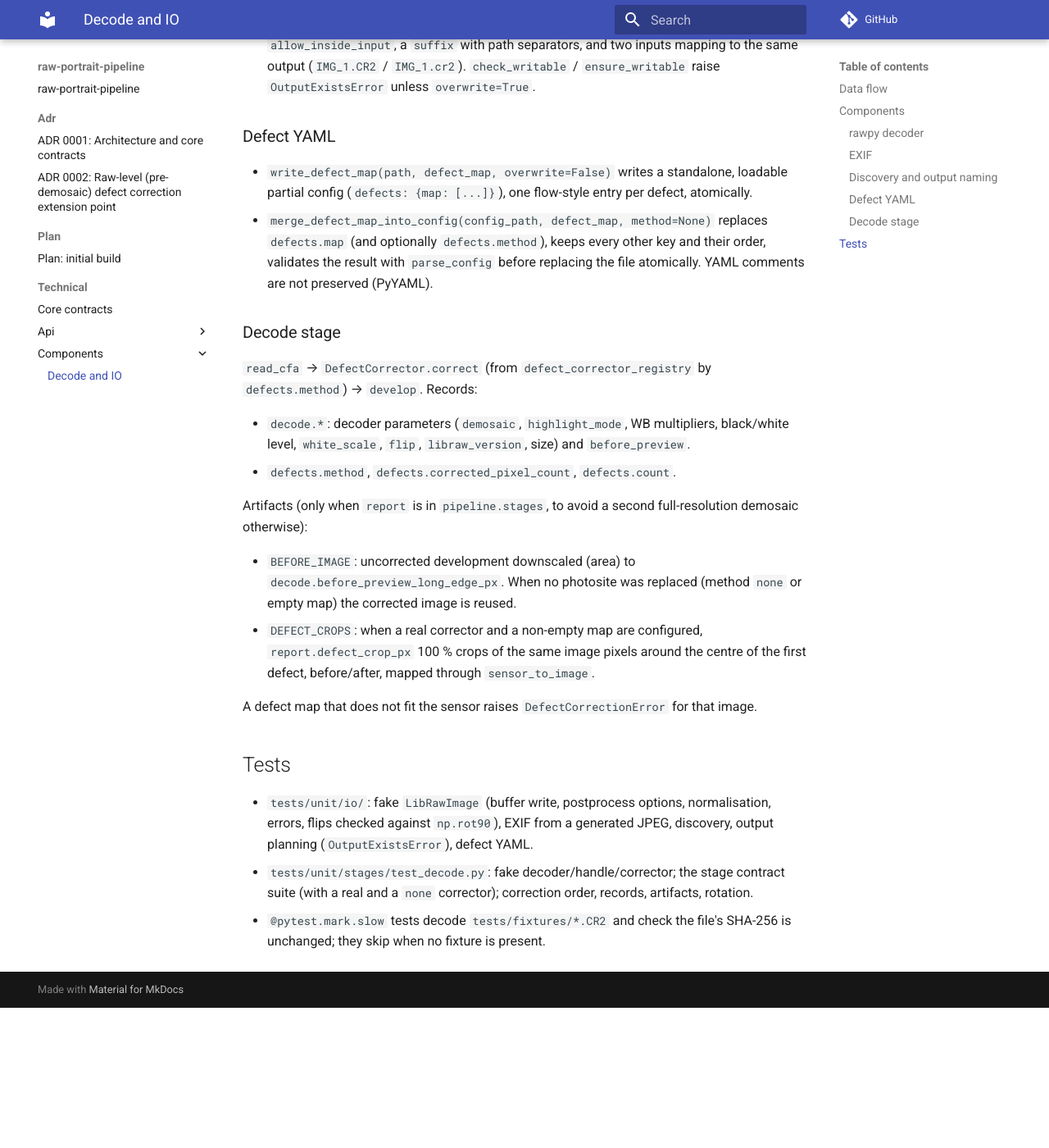
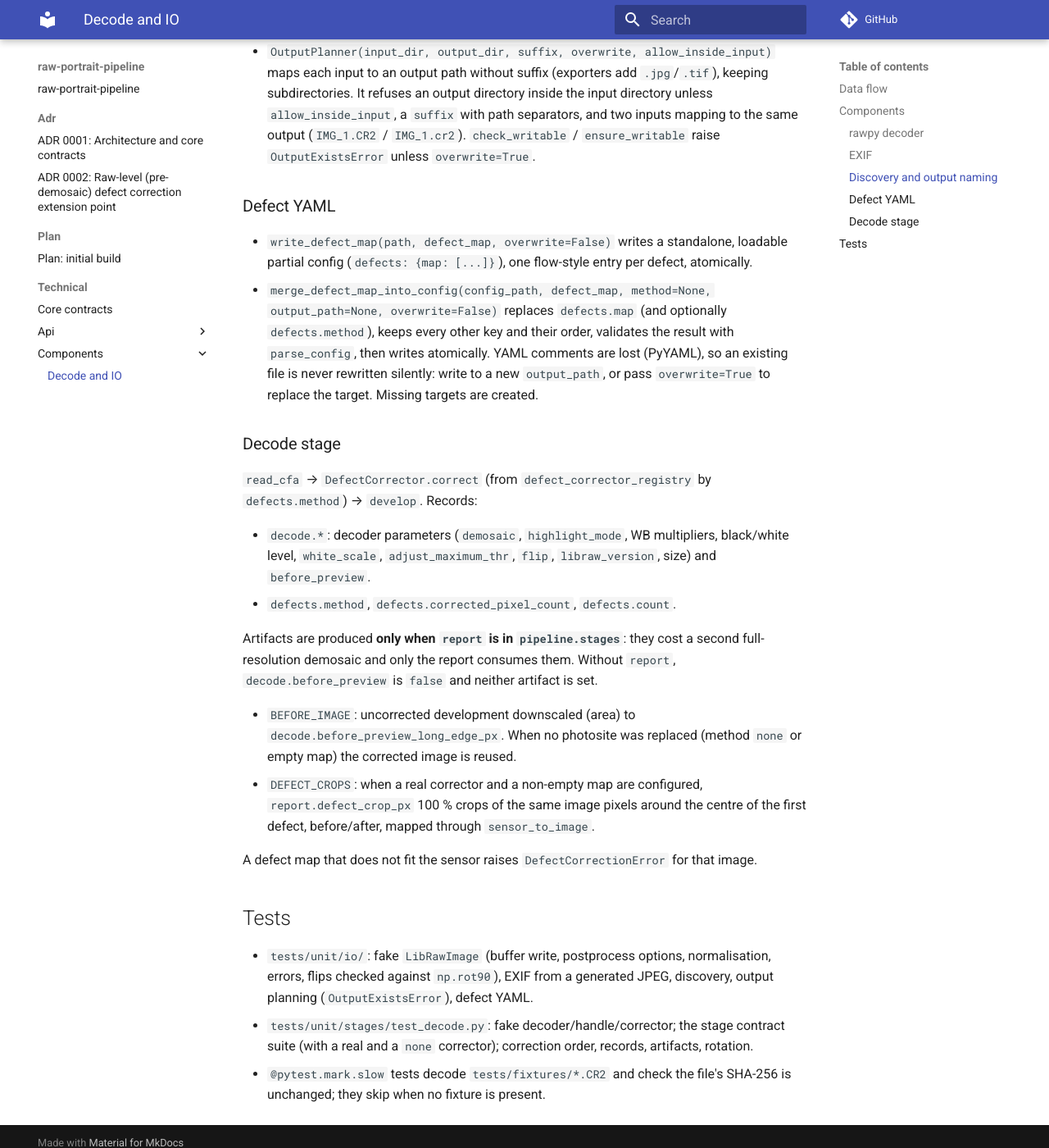
Before and after one commit to emiliano-f/raw-portrait-pipeline, an MkDocs documentation site: the page built from docs/technical/components/decode-io.md, in a window 1280 px wide and 1400 px high, scrolled down 1863 px. Shown: the whole window at 82% size. Built offline with MkDocs 1.6.1 and Material for MkDocs 9.7.7, drawn with Linux system fonts in a browser that asks for light colours; comment, search, counter and statistics services are not loaded; before the commit the page ends 3092 px from its top, so only the background shows below that; some of the changed text lies outside the part shown.

Commit message:
Never rewrite an existing config silently on defect-map merge; record adjust_maximum_thr

```diff
--- a/docs/technical/components/decode-io.md
+++ b/docs/technical/components/decode-io.md
@@ -39,6 +39,9 @@ flowchart LR
   LibRaw's default `user_flip` (camera orientation). The file on disk is never
   written; each `develop` overwrites the whole buffer, so developing the
   corrected and the uncorrected CFA from the same handle is safe.
+- **No per-image maximum**: `adjust_maximum_thr=0` stops LibRaw from lowering
+  the white level to the brightest value found in each file, so 1.0 means the
+  sensor white level in every image (recorded as `decode.adjust_maximum_thr`).
 - **Normalisation**: the 16-bit output is divided by 65535, so 1.0 is the white
   level of the least-amplified channel after black subtraction and WB. With
   `highlight_mode: clip` LibRaw normalises the WB multipliers by their minimum,
@@ -79,10 +82,13 @@ version is present). Unreadable metadata logs a warning and yields an empty
 - `write_defect_map(path, defect_map, overwrite=False)` writes a standalone,
   loadable partial config (`defects: {map: [...]}`), one flow-style entry per
   defect, atomically.
-- `merge_defect_map_into_config(config_path, defect_map, method=None)` replaces
-  `defects.map` (and optionally `defects.method`), keeps every other key and
-  their order, validates the result with `parse_config` before replacing the
-  file atomically. YAML comments are not preserved (PyYAML).
+- `merge_defect_map_into_config(config_path, defect_map, method=None,
+  output_path=None, overwrite=False)` replaces `defects.map` (and optionally
+  `defects.method`), keeps every other key and their order, validates the
+  result with `parse_config`, then writes atomically. YAML comments are lost
+  (PyYAML), so an existing file is never rewritten silently: write to a new
+  `output_path`, or pass `overwrite=True` to replace the target. Missing
+  targets are created.
 
 ### Decode stage
 
@@ -90,12 +96,14 @@ version is present). Unreadable metadata logs a warning and yields an empty
 `defects.method`) → `develop`. Records:
 
 - `decode.*`: decoder parameters (`demosaic`, `highlight_mode`, WB multipliers,
-  black/white level, `white_scale`, `flip`, `libraw_version`, size) and
+  black/white level, `white_scale`, `adjust_maximum_thr`, `flip`, `libraw_version`, size) and
   `before_preview`.
 - `defects.method`, `defects.corrected_pixel_count`, `defects.count`.
 
-Artifacts (only when `report` is in `pipeline.stages`, to avoid a second
-full-resolution demosaic otherwise):
+Artifacts are produced **only when `report` is in `pipeline.stages`**: they
+cost a second full-resolution demosaic and only the report consumes them.
+Without `report`, `decode.before_preview` is `false` and neither artifact is
+set.
 
 - `BEFORE_IMAGE`: uncorrected development downscaled (area) to
   `decode.before_preview_long_edge_px`. When no photosite was replaced
```
Also changed, not shown: 4 other files.
